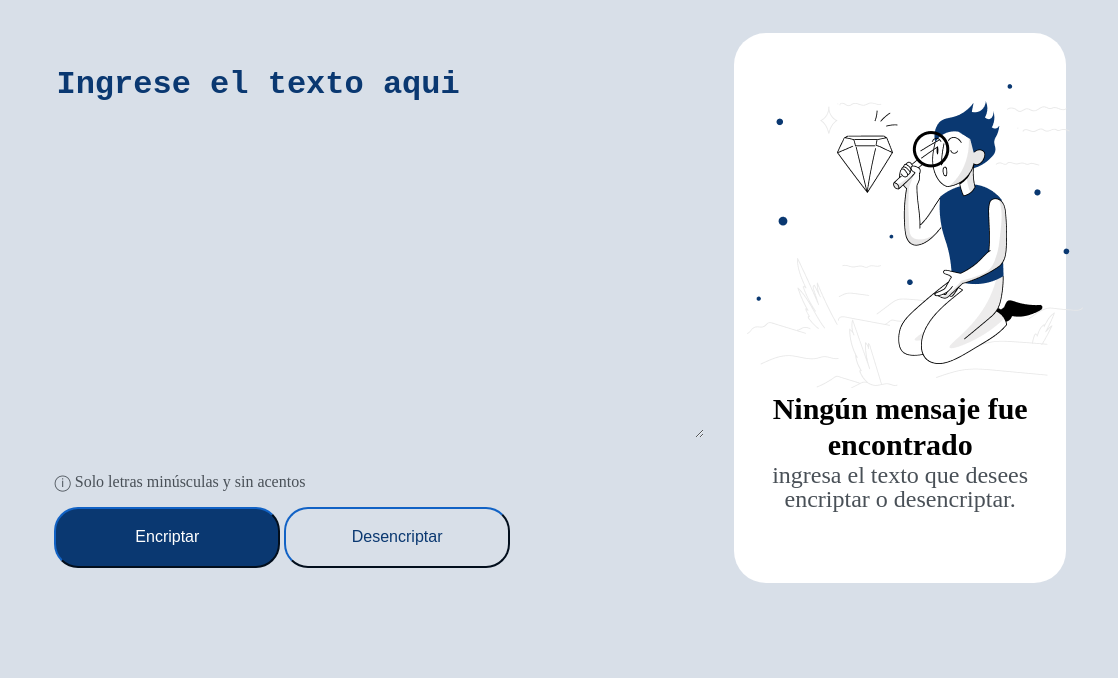
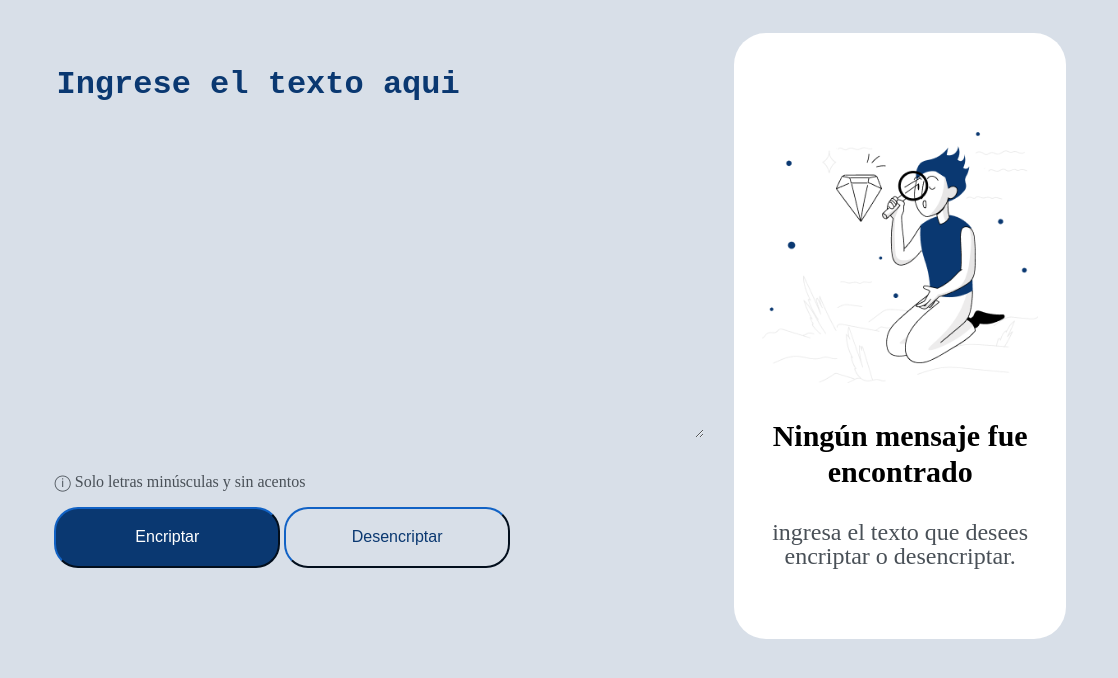
Before and after one commit to JonattanCarmona/EncriptadorSrj, a plain HTML site: page index.html in a window 1280 px wide. Shown: the full height of the page, 162-1280 px from the left. Drawn offline with Linux system fonts and the light colour scheme.

Commit message:
muneco position

```diff
--- a/script.js
+++ b/script.js
@@ -14,7 +14,7 @@ function botonDesencriptar(){
     document.getElementById("muneco").style.display = "none";
     document.getElementById("ningunmensaje").style.display = "none";
     document.getElementById("mensajesintexto").innerHTML = textoCifrado;
-    document.getElementById("mensajesintexto").style.height = "90%";
+    document.getElementById("mensajesintexto").style.marginTop = "3em";
     document.getElementById("copiar").style.display = "show";
     document.getElementById("copiar").style.display = "inherit";
 }
--- a/style.css
+++ b/style.css
@@ -22,12 +22,14 @@ main{
     margin-right: 3%;
 
 }
+
 .ingresotexto p{
     margin-top: 35%;
     padding: 2% 0;
     font-size: 100%;
     color: #495057;
     line-height: 150%;
+
 
 }
 .input{
@@ -85,10 +87,16 @@ main{
     background-color: white;
     border-radius: 32px;
 }
+.muneco{
+    width: 90%;
+    margin-bottom: 2em;
+    margin-top: 3em;
+}
 .ningunmensaje{
     font-weight: bold;
     font-size: 30px;
     line-height: 120%;
+    margin-bottom: 1em;
 }
 .mensajesintexto{
     font-size: 24px;
```
